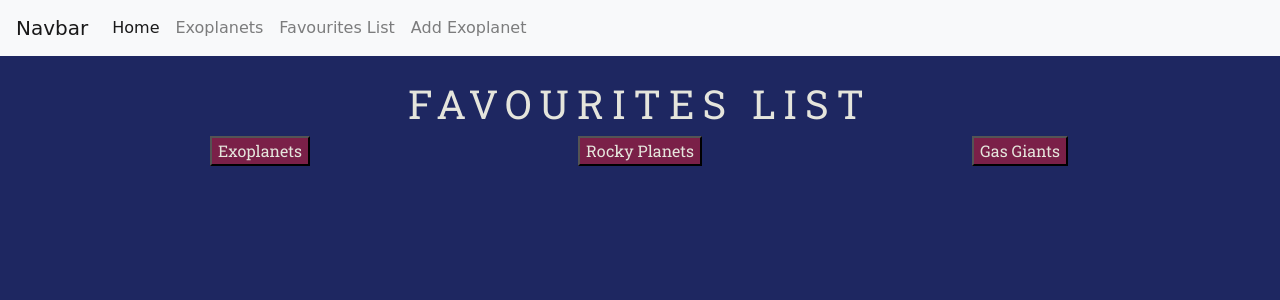
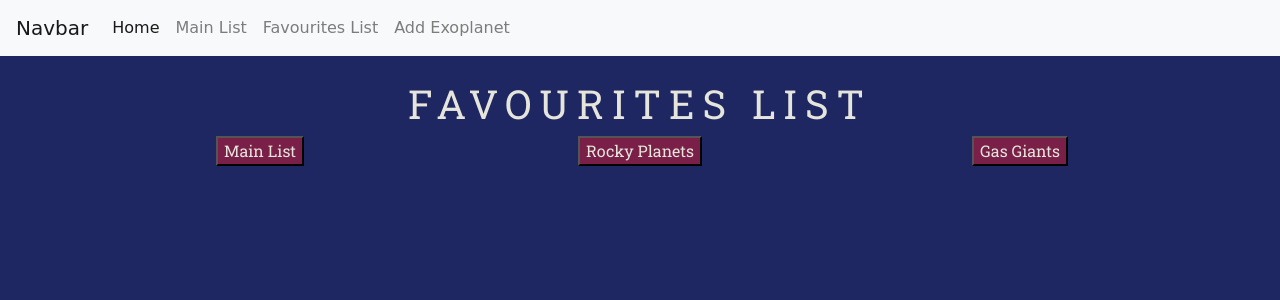
Before and after one commit to Astig-1982/The-Exoplanet-Project, a Flask app: page /favourite_list in a window 1280 px wide. Shown: the top 300 px of the page. Run offline with Flask 2, Linux system fonts and the light colour scheme; data that the repository does not hold is empty; some libraries are stand-ins or nearby versions; some web fonts are replaced.

Commit message:
Modified text from anchor tags that contain link to exoplanets main display, from 'exoplanets' to 'main list'

```diff
--- a/templates/add_favourites.html
+++ b/templates/add_favourites.html
@@ -8,7 +8,7 @@
 </div>
 	<div class="row">
 		<div class="col-4 main_action_buttons">
-			<a href="{{ url_for('exoplanets_display') }}"><button class="buttons">Exoplanets</button></a>
+			<a href="{{ url_for('exoplanets_display') }}"><button class="buttons">main list</button></a>
 		</div>
 		<div class="col-4 main_action_buttons">
 			<a href="{{ url_for('favourite_rocky_planets') }}">
--- a/templates/base.html
+++ b/templates/base.html
@@ -19,7 +19,7 @@
         <a class="nav-link" href="{{ url_for('home') }}">Home <span class="sr-only">(current)</span></a>
       </li>
       <li class="nav-item">
-        <a class="nav-link" href="{{ url_for('exoplanets_display') }}">Exoplanets</a>
+        <a class="nav-link" href="{{ url_for('exoplanets_display') }}">Main List</a>
       </li>
       <li class="nav-item">
         <a class="nav-link" href="{{ url_for('favourite_list') }}">Favourites List</a>
--- a/templates/gas_giants_planets.html
+++ b/templates/gas_giants_planets.html
@@ -8,7 +8,7 @@
 	</div>
 	<div class="row">
 		<div class="col-6 main_action_buttons">
-			<a href="{{ url_for('exoplanets_display') }}"><button class="buttons">Exoplanets</button></a>
+			<a href="{{ url_for('exoplanets_display') }}"><button class="buttons">Main List</button></a>
 		</div>
 		<div class="col-6 main_action_buttons">
 			<a href="{{ url_for('rocky_planets') }}">
--- a/templates/rocky_planets.html
+++ b/templates/rocky_planets.html
@@ -8,7 +8,7 @@
 	</div>
 	<div class="row">
 		<div class="col-6 main_action_buttons">
-			<a href="{{ url_for('exoplanets_display') }}"><button class="buttons">Exoplanets</button></a>
+			<a href="{{ url_for('exoplanets_display') }}"><button class="buttons">main list</button></a>
 		</div>
 		<div class="col-6 main_action_buttons">
 			<a href="{{ url_for('gas_giants_planets') }}">
```
